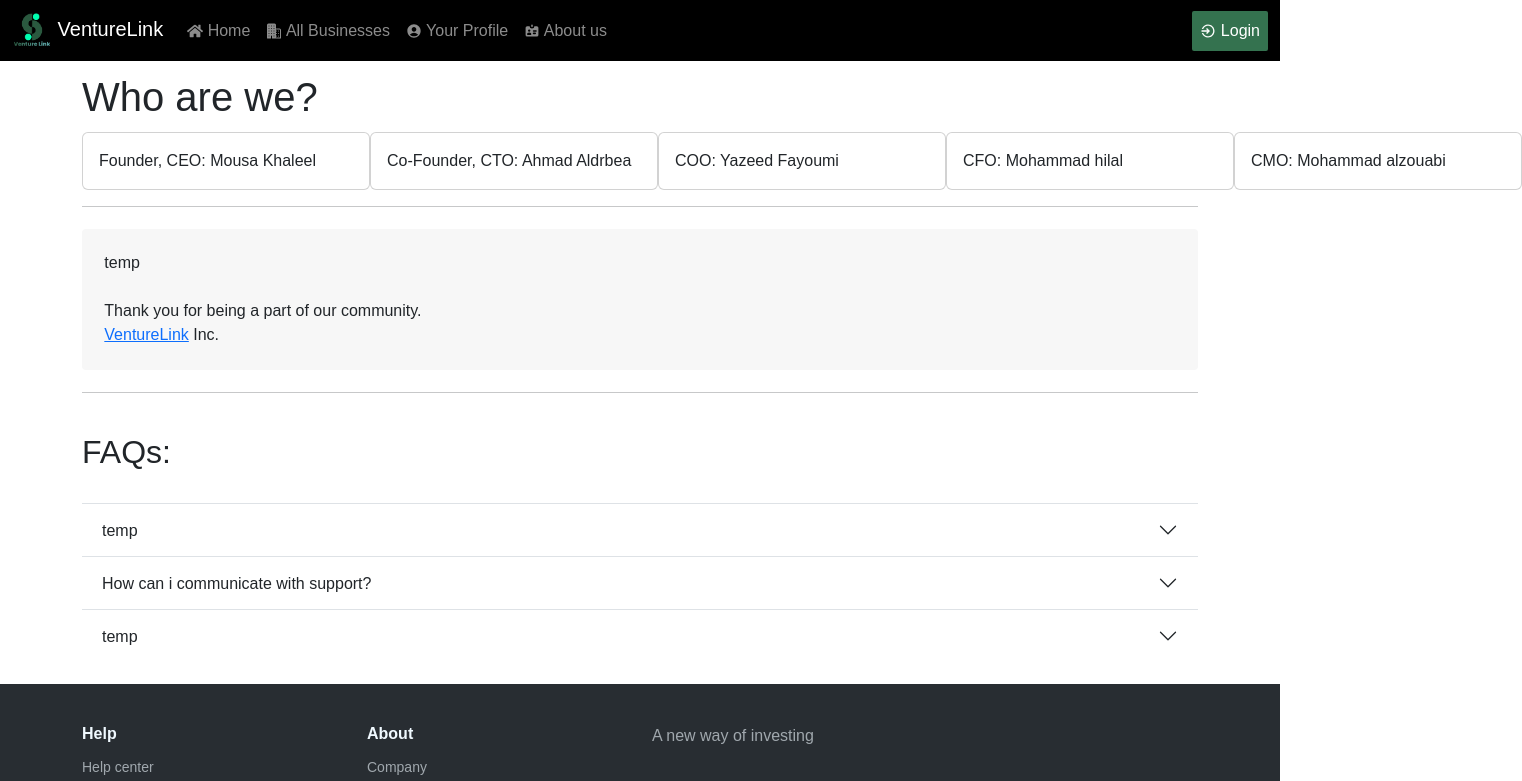
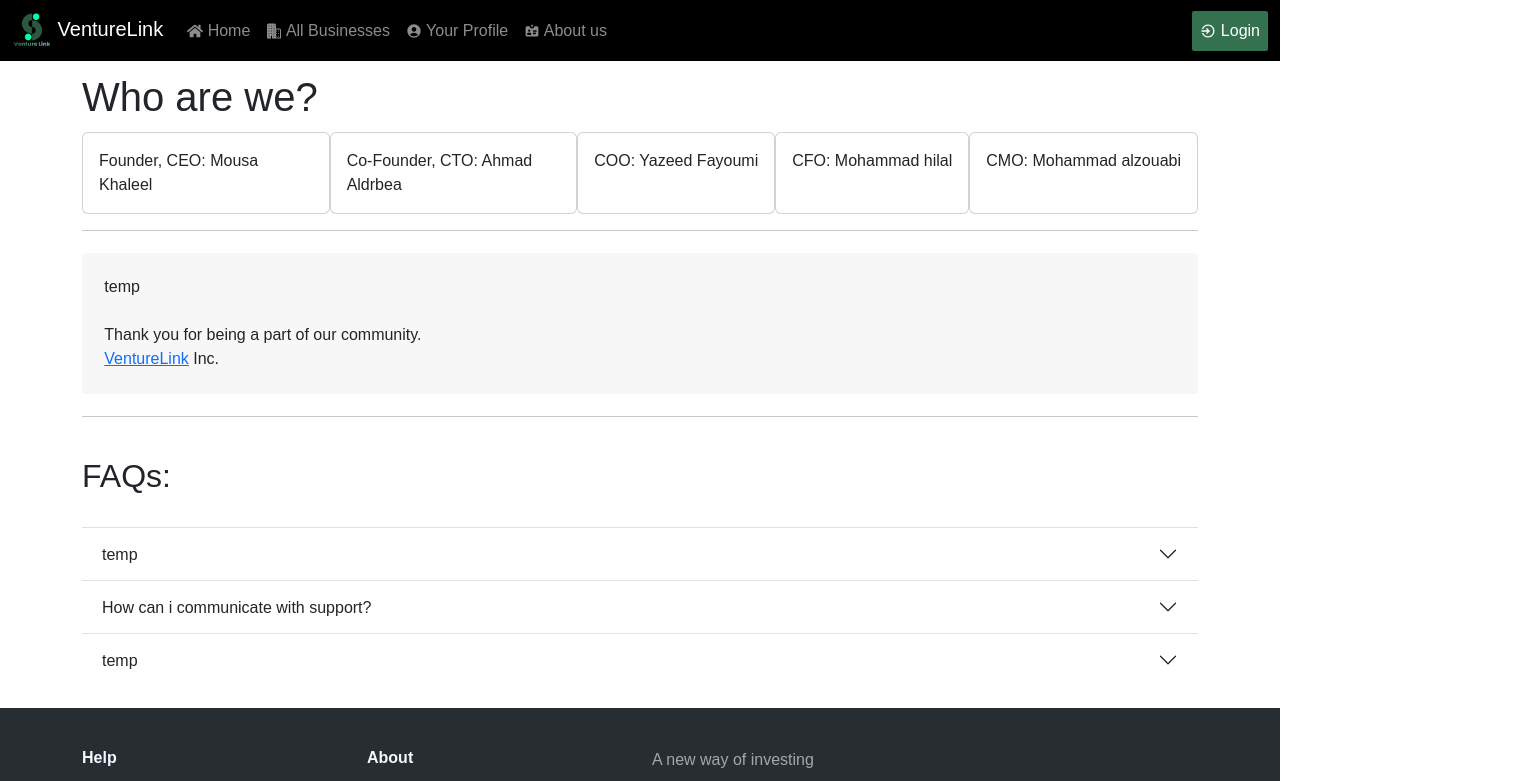
Before and after one commit to MousaKhaleel/VentureLink-an-investors-community, a React (Create React App) app: page /aboutus in a window 1280 px wide. Shown: the top 781 px of the page, 1522 px wide, since content can reach past the window. Built offline with nearby package versions, Linux system fonts and the light colour scheme.

Commit message:
v0.2.1.2
Improved scalability

```diff
--- a/src/components/AboutUs.js
+++ b/src/components/AboutUs.js
@@ -9,7 +9,7 @@ function AboutUs() {
         <div className="container">
         <h1 style={{marginTop:'1%'}}>Who are we?</h1>
         <div className="teamContainer">
-            <div className="card" style={{ width: "18rem" }}>
+            <div className="card" style={{ maxWidth: "18rem" }}>
   {/* <img className="card-img-top" src={coolerDefault} alt="MK" /> */}
   <div className="card-body">
     <p className="card-text">
@@ -17,7 +17,7 @@ function AboutUs() {
     </p>
   </div>
 </div>
-<div className="card" style={{ width: "18rem" }}>
+<div className="card" style={{ maxWidth: "18rem" }}>
   {/* <img className="card-img-top" src={coolDefault} alt="YF" /> */}
   <div className="card-body">
     <p className="card-text">
@@ -25,7 +25,7 @@ function AboutUs() {
     </p>
   </div>
 </div>
-<div className="card" style={{ width: "18rem" }}>
+<div className="card" style={{ maxWidth: "18rem" }}>
   {/* <img className="card-img-top" src={coolDefault} alt="YF" /> */}
   <div className="card-body">
     <p className="card-text">
@@ -33,7 +33,7 @@ function AboutUs() {
     </p>
   </div>
 </div>
-<div className="card" style={{ width: "18rem" }}>
+<div className="card" style={{ maxWidth: "18rem" }}>
   {/* <img className="card-img-top" src={coolDefault} alt="YF" /> */}
   <div className="card-body">
     <p className="card-text">
@@ -41,7 +41,7 @@ function AboutUs() {
     </p>
   </div>
 </div>
-<div className="card" style={{ width: "18rem" }}>
+<div className="card" style={{ maxWidth: "18rem" }}>
   {/* <img className="card-img-top" src={coolDefault} alt="YF" /> */}
   <div className="card-body">
     <p className="card-text">
```
